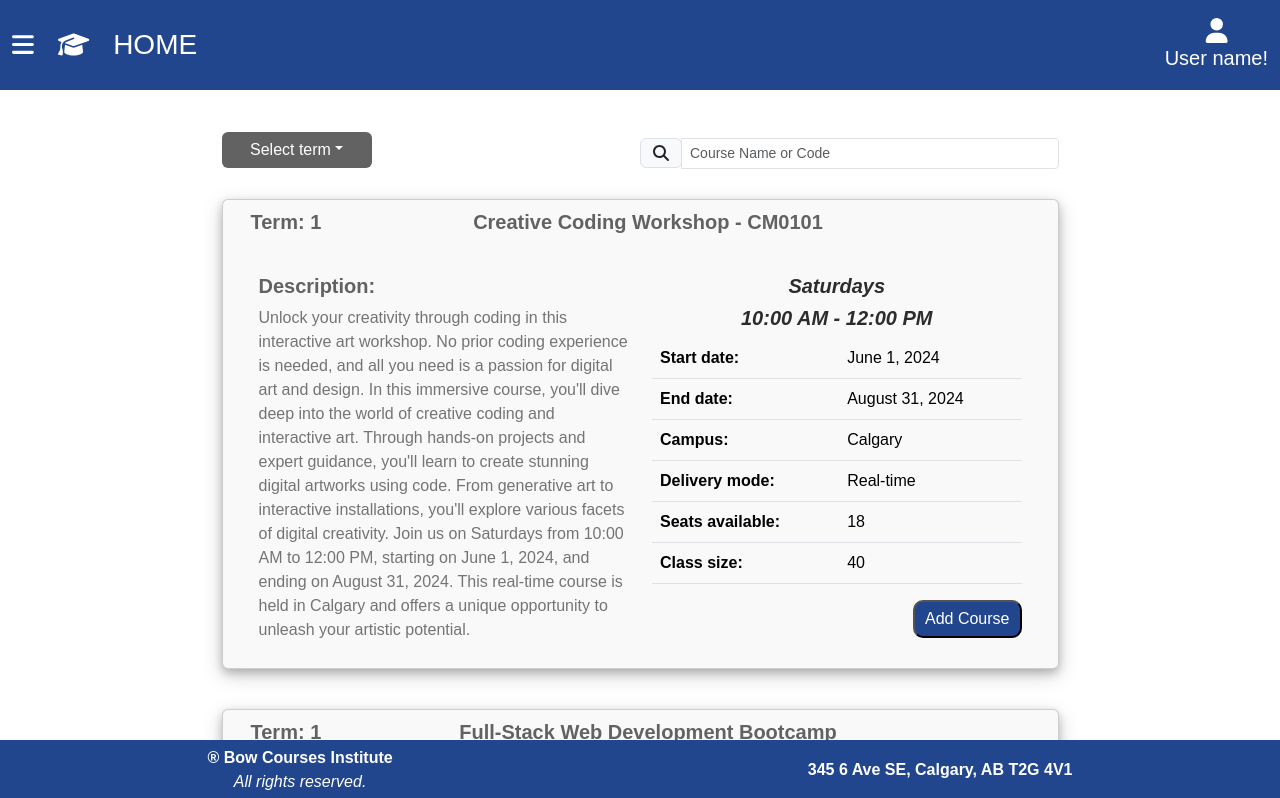
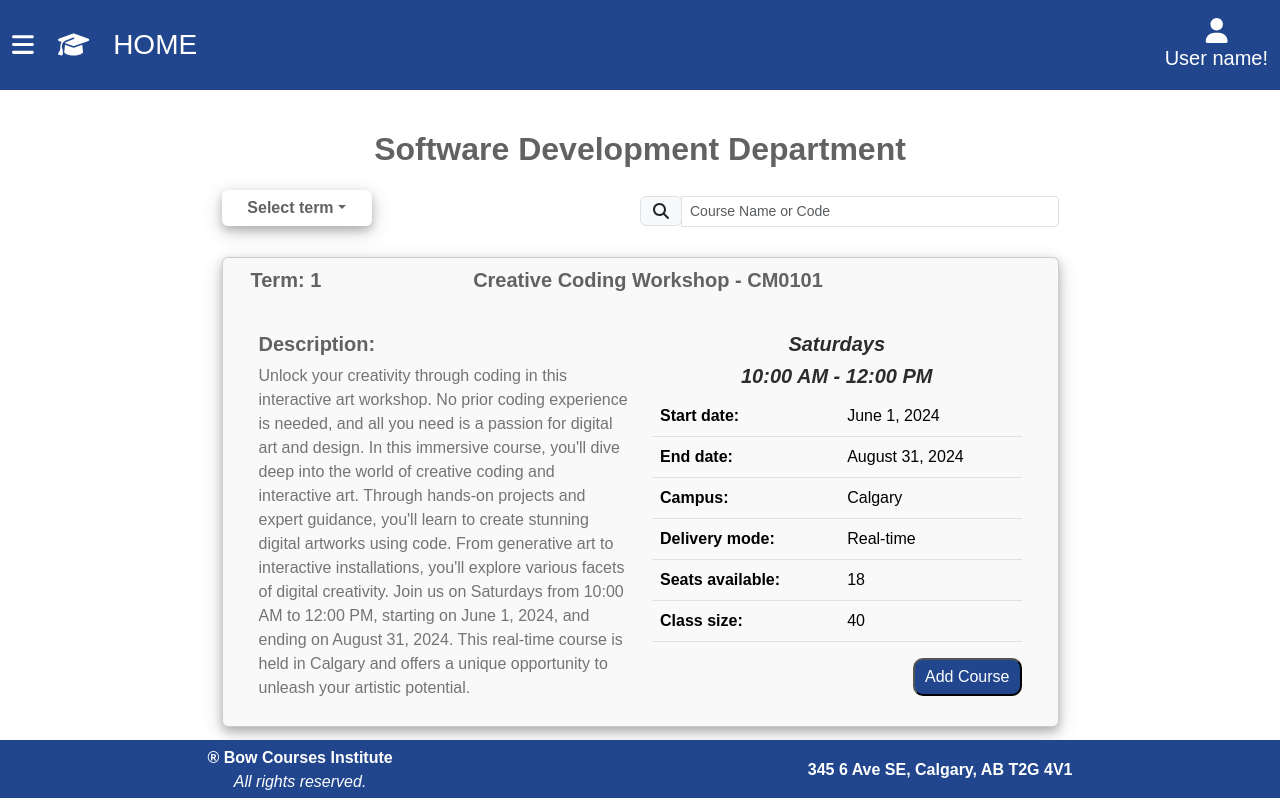
Before and after one commit to hugozeminian/web-project-course-registration, a React (Create React App) app: page /add-courses in a window 1280 px wide. Shown: the top 798 px of the page. Built offline with nearby package versions, Linux system fonts and the light colour scheme.

Commit message:
created courses page

```diff
--- a/public/index.html
+++ b/public/index.html
@@ -10,7 +10,6 @@
       content="Web site created using create-react-app"
     />
     <link rel="apple-touch-icon" href="%PUBLIC_URL%/logo192.png" />
-    <link rel="manifest" href="%PUBLIC_URL%/manifest.json" />
     <title>React App</title>
   </head>
   <body>
--- a/src/App.js
+++ b/src/App.js
@@ -27,7 +27,6 @@ import AdmForms from './route/adm-forms/AdmForms.component'
 
 import coursesDataJson from './util/json-information/courses.json'
 
-
 const App = () => {
 
     const [coursesData, setCoursesData] = useState(coursesDataJson)
@@ -46,10 +45,10 @@ const App = () => {
 
                         <Route path='user-dashboard' element={<UserDashboard />} />
                         <Route path='programs' element={<Programs />} />
-                        <Route path='courses' element={<Courses />} />
+                        <Route path='courses' element={<Courses coursesData={coursesData} addCourseButtonHidden={true}/>} />
                         <Route path='about' element={<About />} />
                         <Route path='profile' element={<Profile />} />
-                        <Route path='add-courses' element={<AddCourses coursesData={coursesData}/>} />
+                        <Route path='add-courses' element={<AddCourses coursesData={coursesData} addCourseButtonHidden={false}/>} />
                         <Route path='my-courses' element={<MyCourses />} />
                         <Route path='contact' element={<Contact />} />
 
--- a/src/components/course-card/CourseCard.component.jsx
+++ b/src/components/course-card/CourseCard.component.jsx
@@ -1,8 +1,14 @@
+import React from 'react';
 import Card from "react-bootstrap/Card";
 import { Row, Col, Table } from "react-bootstrap";
 import { CardWrapper, CustomButton, CustomTd } from "./CourseCard.styled";
 
-function CourseCard(courseData) {
+function CourseCard({courseData, addCourseButtonHidden}) {
+
+  if (!courseData) {
+    return null;
+  }
+
   const {
     term,
     course_number,
@@ -16,7 +22,7 @@ function CourseCard(courseData) {
     delivery_mode,
     seats_available,
     class_size,
-  } = courseData.courseData;
+  } = courseData;
 
   return (
     <CardWrapper>
@@ -100,7 +106,7 @@ function CourseCard(courseData) {
             </Table>
 
             <div className="d-flex justify-content-end">
-              <CustomButton>Add Course</CustomButton>
+              <CustomButton hidden={addCourseButtonHidden}>Add Course</CustomButton>
             </div>
           </Col>
         </Row>
--- a/src/components/course-card/CourseCard.styled.jsx
+++ b/src/components/course-card/CourseCard.styled.jsx
@@ -19,6 +19,7 @@ export const CustomButton = styled.button`
   color: var(--color_main1);
   padding: 5px 10px;
   border-radius: 10px;
+  display: ${(props) => (props.hidden ? "none" : "block")};;
 
   &:hover {
     background-color: var(--color_font5);
--- a/src/components/courses-card-list/CoursesCardList.components.jsx
+++ b/src/components/courses-card-list/CoursesCardList.components.jsx
@@ -1,15 +1,20 @@
 import CourseCard from "../course-card/CourseCard.component";
 
-const CourseCardList = (courses) => {
-  const { coursesData } = courses;
+const CourseCardList = ({ coursesData, addCourseButtonHidden }) => {
 
   return (
     <>
-        <div>
-          {coursesData.map((courseData) => {
-            return <CourseCard key={courseData.id} courseData={courseData} />;
-          })}
-        </div>
+      <div>
+        {coursesData.map((courseData) => {
+          return (
+            <CourseCard
+              key={courseData.id}
+              courseData={courseData}
+              addCourseButtonHidden={addCourseButtonHidden}
+            />
+          );
+        })}
+      </div>
     </>
   );
 };
--- a/src/components/dropdown-term/DropdownTerm.styles.jsx
+++ b/src/components/dropdown-term/DropdownTerm.styles.jsx
@@ -2,10 +2,12 @@ import styled from "styled-components";
 import Dropdown from "react-bootstrap/Dropdown";
 
 export const CustomDropdownToggle = styled(Dropdown.Toggle)`
-  background-color: var(--color_font2);
+  background-color: var(--color_font4);
   border: var(--color_font2);
-  color: var(--color_font4);
+  color: var(--color_font2);
+  box-shadow: 0 4px 8px 0 rgba(0, 0, 0, 0.2), 0 6px 20px 0 rgba(0, 0, 0, 0.19);
   width: 150px;
+  font-weight: bold;
 
   &:hover,
   &.show {
--- /dev/null
+++ b/src/components/title-page/TitlePage.component.jsx
@@ -0,0 +1,11 @@
+import React from "react";
+
+const TitlePage = ({ title }) => {
+  return (
+    <>
+      <h2 style={{color: "var(--color_font2)", marginBottom: "20px"}}><strong>{title}</strong></h2>
+    </>
+  );
+};
+
+export default TitlePage;
--- a/src/route/add-courses/AddCourses.component.jsx
+++ b/src/route/add-courses/AddCourses.component.jsx
@@ -1,8 +1,9 @@
-import { useState } from "react";
+import React, { useState } from "react";
 import CourseCardList from "../../components/courses-card-list/CoursesCardList.components";
 import DropdownTerm from "../../components/dropdown-term/DropdownTerm.components";
 import SearchBar from "../../components/search-bar/SearchBar.component";
-import {FiltersContainer} from "./AddCourses.styles"
+import { FiltersContainer } from "./AddCourses.styles";
+import TitlePage from "../../components/title-page/TitlePage.component";
 
 const AddCourses = ({ coursesData }) => {
   const [selectedTerm, setSelectedTerm] = useState(0); // Initialize the selected term
@@ -10,7 +11,6 @@ const AddCourses = ({ coursesData }) => {
   const [searchText, setSearchText] = useState("");
 
   const handleTermSelect = (selectedTerm) => {
-
     setSelectedTerm(selectedTerm);
     if (selectedTerm == 0) {
       setFilteredCourseData(coursesData);
@@ -24,24 +24,22 @@ const AddCourses = ({ coursesData }) => {
   };
 
   const handleSearch = (searchText) => {
-    const filteredData = coursesData.filter(
-      (course) => {
-        const termMatch = selectedTerm == 0 || course.term === parseInt(selectedTerm);
-        const searchMatch = (
-          course.title.toLowerCase().includes(searchText.toLowerCase()) ||
-          course.course_number.toLowerCase().includes(searchText.toLowerCase())
-        );
-        return termMatch && searchMatch;
-      }
-    );
+    const filteredData = coursesData.filter((course) => {
+      const termMatch =
+        selectedTerm == 0 || course.term === parseInt(selectedTerm);
+      const searchMatch =
+        course.title.toLowerCase().includes(searchText.toLowerCase()) ||
+        course.course_number.toLowerCase().includes(searchText.toLowerCase());
+      return termMatch && searchMatch;
+    });
     setFilteredCourseData(filteredData);
     setSearchText(searchText);
   };
 
   return (
     <>
-      <FiltersContainer
-      >
+      <TitlePage title="Software Development Department"/>
+      <FiltersContainer>
         <DropdownTerm onTermSelect={handleTermSelect} />
         <SearchBar onSearch={handleSearch} searchText={searchText} />
       </FiltersContainer>
--- a/src/route/courses/Courses.component.jsx
+++ b/src/route/courses/Courses.component.jsx
@@ -1,5 +1,15 @@
-const Courses = () => {
-  return <h1> Courses page </h1>;
+import React from "react";
+import TitlePage from "../../components/title-page/TitlePage.component";
+import CourseCardList from "../../components/courses-card-list/CoursesCardList.components";
+
+const Courses = ({ coursesData, addCourseButtonHidden }) => {
+
+  return (
+    <>
+      <TitlePage title="Software Development Department" />
+      <CourseCardList coursesData={coursesData} addCourseButtonHidden={addCourseButtonHidden}/>
+    </>
+  );
 };
 
 export default Courses;
```
